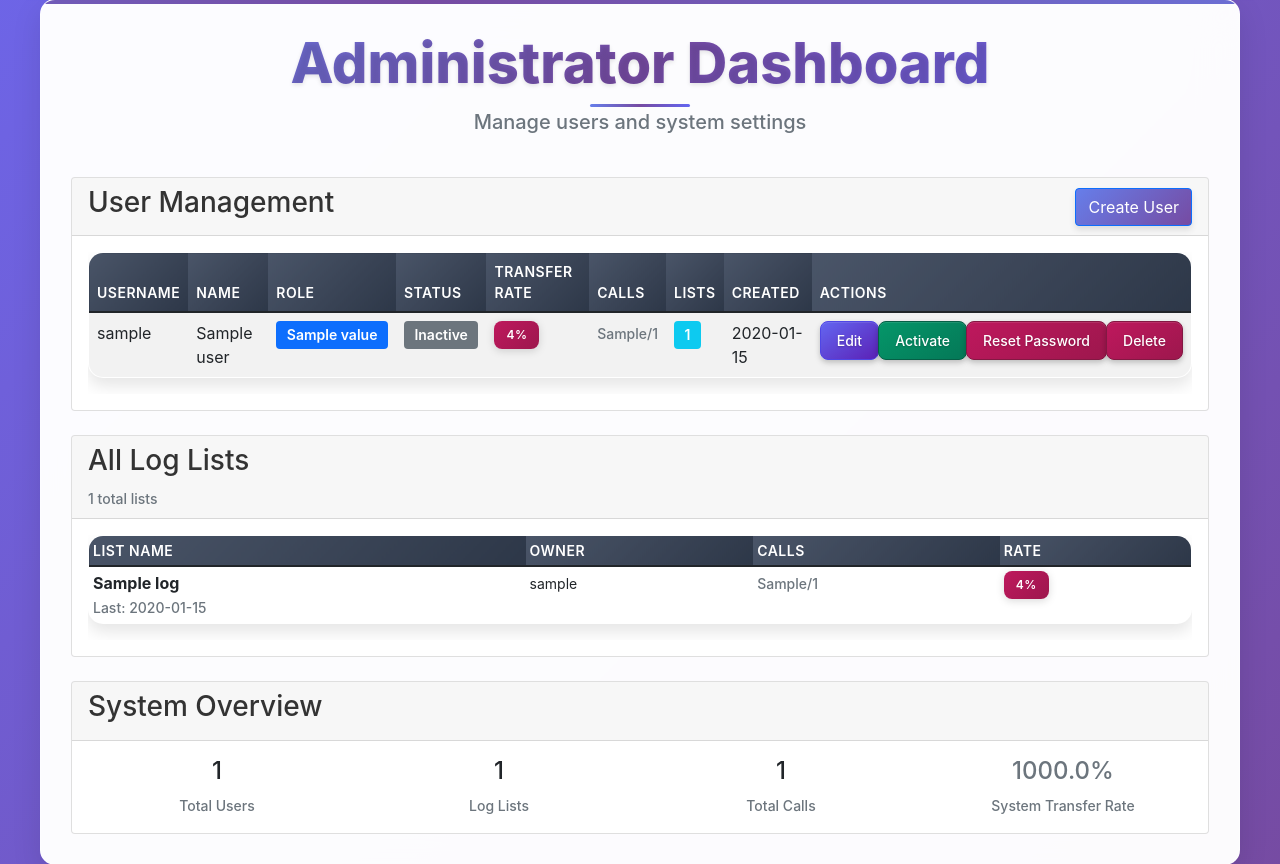
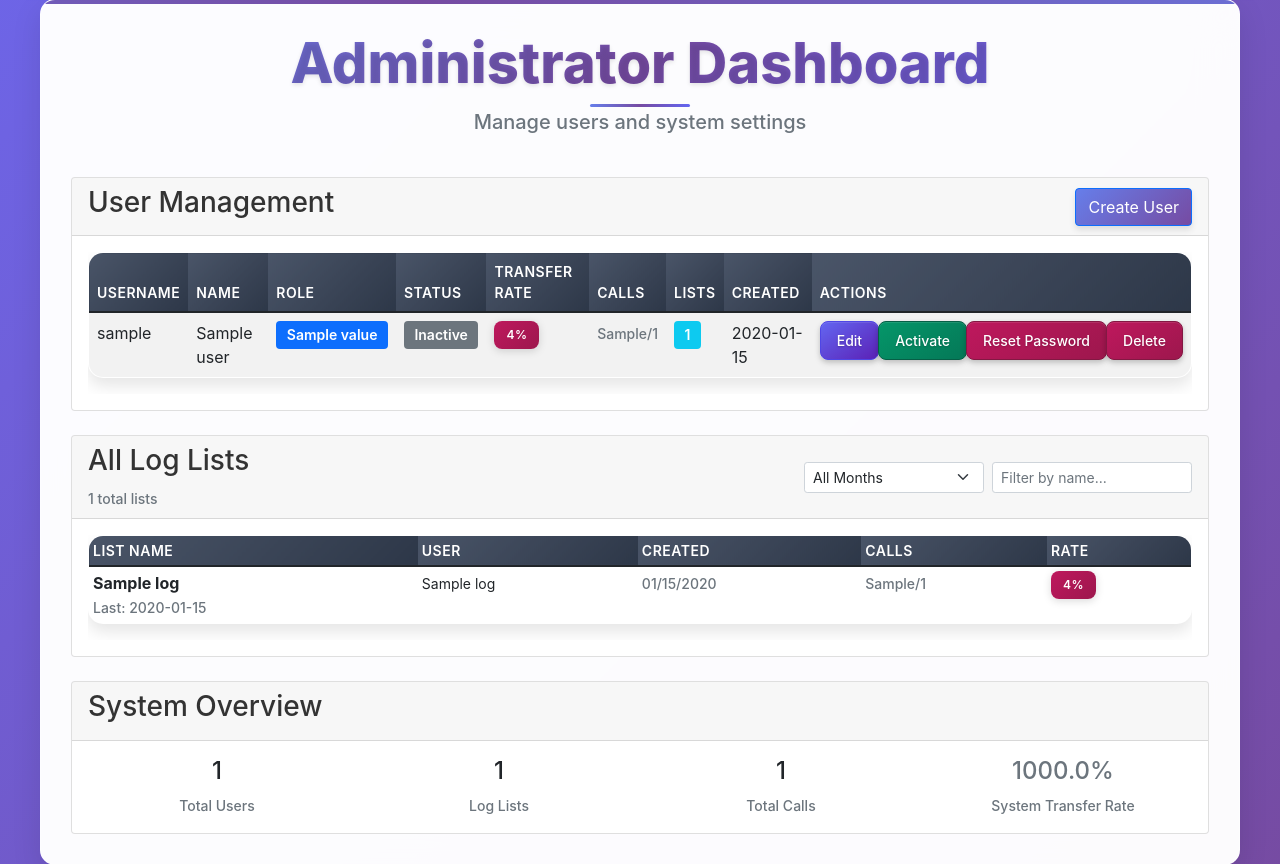
Before and after one commit to laguna03/transfer_rate_app, a FastAPI app: template app/templates/admin_dashboard.html in a window 1280 px wide. Shown: the part 114-978 px from the top of the page. Run offline with FastAPI, Linux system fonts and the light colour scheme; the template is opened without the code that fills it: most values are stand-ins (such as "Sample title", 1, 10 or a date in 2020).

Commit message:
MORE CHANGES

```diff
--- a/app/crud.py
+++ b/app/crud.py
@@ -219,7 +219,9 @@
             "id": log_list.id,
             "name": log_list.name,
             "owner_username": owner.username if owner else "Unknown",
+            "owner_name": owner.name if owner else "Unknown",
             "owner_id": log_list.owner_id,
+            "created_at": log_list.created_at,
             "total_calls": total_calls,
             "potential_calls": potential_calls,
             "transfer_rate": round(transfer_rate, 2),
--- a/app/models.py
+++ b/app/models.py
@@ -32,6 +32,7 @@
     id = Column(Integer, primary_key=True, index=True)
     name = Column(String, nullable=False)
     owner_id = Column(Integer, ForeignKey("users.id"), nullable=False)
+    created_at = Column(DateTime(timezone=True), server_default=func.now())
     call_logs = relationship(
         "CallLog", back_populates="log_list", cascade="all, delete-orphan")
     owner = relationship("User", back_populates="log_lists")
--- a/app/static/js/admin.js
+++ b/app/static/js/admin.js
@@ -417,6 +417,97 @@
     return 'danger';
 }
 
+// Log Lists Filtering Functionality
+document.addEventListener('DOMContentLoaded', function() {
+    const monthFilter = document.getElementById('monthFilter');
+    const nameFilter = document.getElementById('nameFilter');
+    const logListsTable = document.getElementById('logListsTable');
+    const listCount = document.getElementById('listCount');
+
+    if (monthFilter && nameFilter && logListsTable) {
+        function filterLogLists() {
+            const monthValue = monthFilter.value;
+            const nameValue = nameFilter.value.toLowerCase();
+            const rows = logListsTable.querySelectorAll('tbody tr');
+            let visibleCount = 0;
+
+            rows.forEach(row => {
+                const rowMonth = row.getAttribute('data-month') || '';
+                const rowName = row.getAttribute('data-name') || '';
+                const rowOwner = row.getAttribute('data-owner') || '';
+
+                let showRow = true;
+
+                // Filter by month
+                if (monthValue && rowMonth !== monthValue) {
+                    showRow = false;
+                }
+
+                // Filter by name (searches both list name and owner)
+                if (nameValue && !rowName.includes(nameValue) && !rowOwner.includes(nameValue)) {
+                    showRow = false;
+                }
+
+                if (showRow) {
+                    row.style.display = '';
+                    visibleCount++;
+                } else {
+                    row.style.display = 'none';
+                }
+            });
+
+            // Update count
+            if (listCount) {
+                listCount.textContent = `${visibleCount} of ${rows.length} lists`;
+            }
+
+            // Update system overview based on visible rows
+            updateSystemOverview(rows);
+        }
+
+        function updateSystemOverview(allRows) {
+            const visibleRows = Array.from(allRows).filter(row => row.style.display !== 'none');
+
+            let totalCalls = 0;
+            let totalPotential = 0;
+
+            visibleRows.forEach(row => {
+                const callsCell = row.querySelector('td:nth-child(4)');
+                if (callsCell) {
+                    const callsText = callsCell.textContent.trim();
+                    if (callsText !== '0' && callsText !== '-') {
+                        const matches = callsText.match(/(\d+)\/(\d+)/);
+                        if (matches) {
+                            totalPotential += parseInt(matches[1]);
+                            totalCalls += parseInt(matches[2]);
+                        }
+                    }
+                }
+            });
+
+            // Update system overview stats
+            const logListsCountElement = document.querySelector('.col-md-3:nth-child(2) h4');
+            const totalCallsElement = document.querySelector('.col-md-3:nth-child(3) h4');
+            const systemRateElement = document.querySelector('.col-md-3:nth-child(4) h4');
+
+            if (logListsCountElement) {
+                logListsCountElement.textContent = visibleRows.length;
+            }
+            if (totalCallsElement) {
+                totalCallsElement.textContent = totalCalls;
+            }
+            if (systemRateElement) {
+                const systemRate = totalCalls > 0 ? ((totalPotential / totalCalls) * 100).toFixed(1) : 0;
+                systemRateElement.textContent = systemRate + '%';
+            }
+        }
+
+        // Add event listeners
+        monthFilter.addEventListener('change', filterLogLists);
+        nameFilter.addEventListener('input', filterLogLists);
+    }
+});
+
 // Utility function to get cookie value
 function getCookie(name) {
     const value = `; ${document.cookie}`;
--- a/app/templates/admin_dashboard.html
+++ b/app/templates/admin_dashboard.html
@@ -152,45 +152,75 @@
         <div class="row mt-4">
             <div class="col-md-12">
                 <div class="card">
-                    <div class="card-header">
-                        <h3>All Log Lists</h3>
-                        <small class="text-muted">{{ log_lists_with_stats|length }} total lists</small>
+                    <div class="card-header d-flex justify-content-between align-items-center">
+                        <div>
+                            <h3>All Log Lists</h3>
+                            <small class="text-muted" id="listCount">{{ log_lists_with_stats|length }} total lists</small>
+                        </div>
+                        <div class="d-flex gap-2">
+                            <select id="monthFilter" class="form-select form-select-sm" style="width: auto;">
+                                <option value="">All Months</option>
+                                <option value="01">January</option>
+                                <option value="02">February</option>
+                                <option value="03">March</option>
+                                <option value="04">April</option>
+                                <option value="05">May</option>
+                                <option value="06">June</option>
+                                <option value="07">July</option>
+                                <option value="08">August</option>
+                                <option value="09">September</option>
+                                <option value="10">October</option>
+                                <option value="11">November</option>
+                                <option value="12">December</option>
+                            </select>
+                            <input type="text" id="nameFilter" class="form-control form-control-sm" placeholder="Filter by name..." style="width: 200px;">
+                        </div>
                     </div>
                     <div class="card-body">
                         {% if log_lists_with_stats %}
                         <div class="table-responsive">
-                            <table class="table table-sm">
+                            <table class="table table-sm" id="logListsTable">
                                 <thead>
                                     <tr>
                                         <th>List Name</th>
-                                        <th>Owner</th>
+                                        <th>User</th>
+                                        <th>Created</th>
                                         <th>Calls</th>
                                         <th>Rate</th>
                                     </tr>
                                 </thead>
                                 <tbody>
                                     {% for log_list in log_lists_with_stats %}
-                                    <tr>
+                                    <tr data-name="{{ log_list['name']|lower }}"
+                                        data-owner="{{ log_list['owner_name']|lower }}"
+                                        data-month="{% if log_list['latest_call'] %}{{ log_list['latest_call'].strftime('%m') }}{% endif %}">
                                         <td>
-                                            <strong>{{ log_list.name }}</strong>
-                                            {% if log_list.latest_call %}
-                                            <br><small class="text-muted">Last: {{ log_list.latest_call.strftime('%m/%d') }}</small>
+                                            <strong>{{ log_list['name'] }}</strong>
+                                            {% if log_list['latest_call'] %}
+                                            <br><small class="text-muted">Last: {{ log_list['latest_call'].strftime('%m/%d/%Y') }}</small>
                                             {% endif %}
                                         </td>
                                         <td>
-                                            <small>{{ log_list.owner_username }}</small>
+                                            <small>{{ log_list['owner_name'] }}</small>
                                         </td>
                                         <td>
-                                            {% if log_list.total_calls > 0 %}
-                                            <small class="text-muted">{{ log_list.potential_calls }}/{{ log_list.total_calls }}</small>
+                                            {% if log_list['created_at'] %}
+                                            <small class="text-muted">{{ log_list['created_at'].strftime('%m/%d/%Y') }}</small>
+                                            {% else %}
+                                            <small class="text-muted">-</small>
+                                            {% endif %}
+                                        </td>
+                                        <td>
+                                            {% if log_list['total_calls'] > 0 %}
+                                            <small class="text-muted">{{ log_list['potential_calls'] }}/{{ log_list['total_calls'] }}</small>
                                             {% else %}
                                             <small class="text-muted">0</small>
                                             {% endif %}
                                         </td>
                                         <td>
-                                            {% if log_list.total_calls > 0 %}
-                                            <span class="badge badge-enhanced badge-sm {{ 'badge-rate-excellent' if log_list.transfer_rate >= 70 else 'badge-rate-good' if log_list.transfer_rate >= 50 else 'badge-rate-poor' }}">
-                                                {{ log_list.transfer_rate }}%
+                                            {% if log_list['total_calls'] > 0 %}
+                                            <span class="badge badge-enhanced badge-sm {{ 'badge-rate-excellent' if log_list['transfer_rate'] >= 70 else 'badge-rate-good' if log_list['transfer_rate'] >= 50 else 'badge-rate-poor' }}">
+                                                {{ log_list['transfer_rate'] }}%
                                             </span>
                                             {% else %}
                                             <span class="text-muted">-</span>
```
